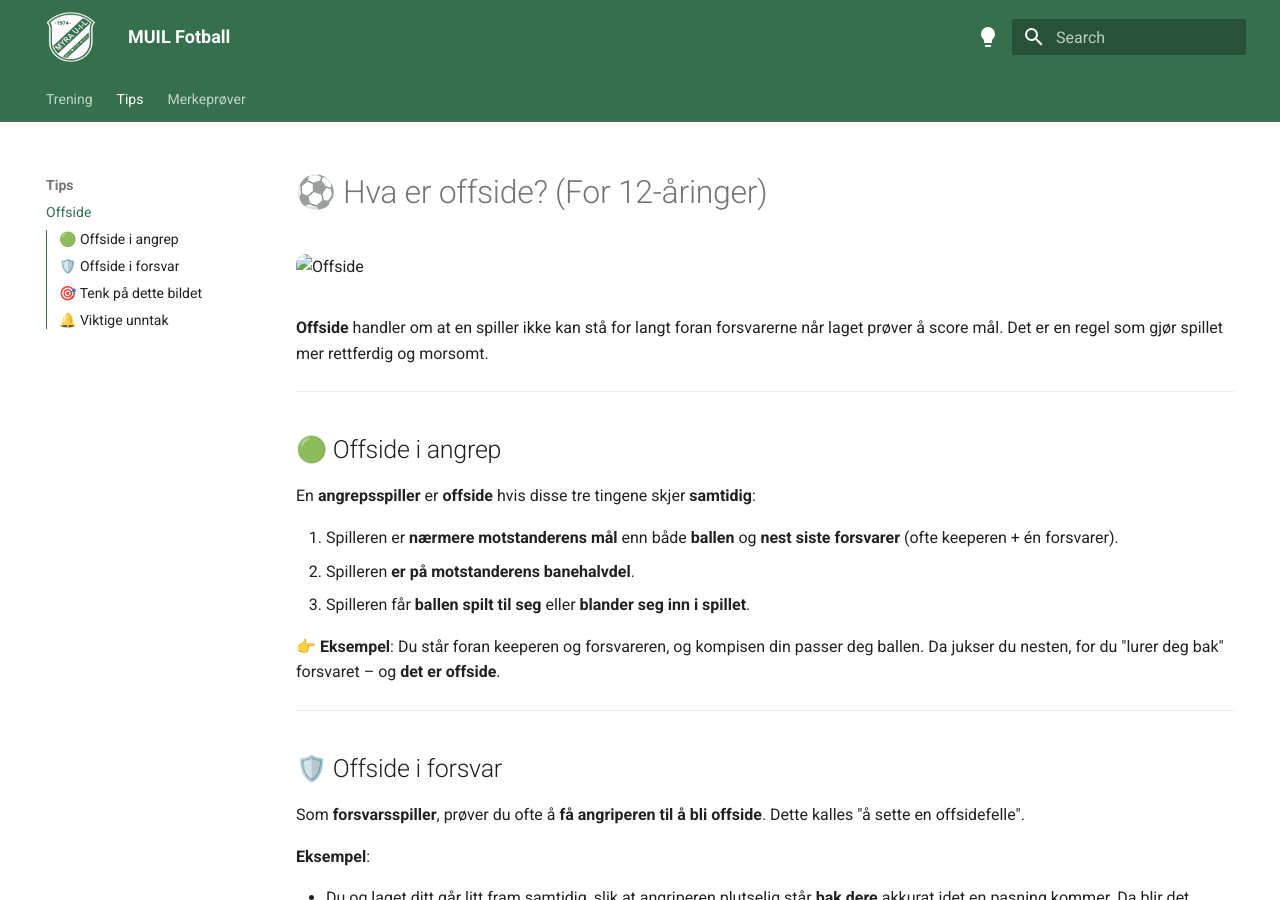
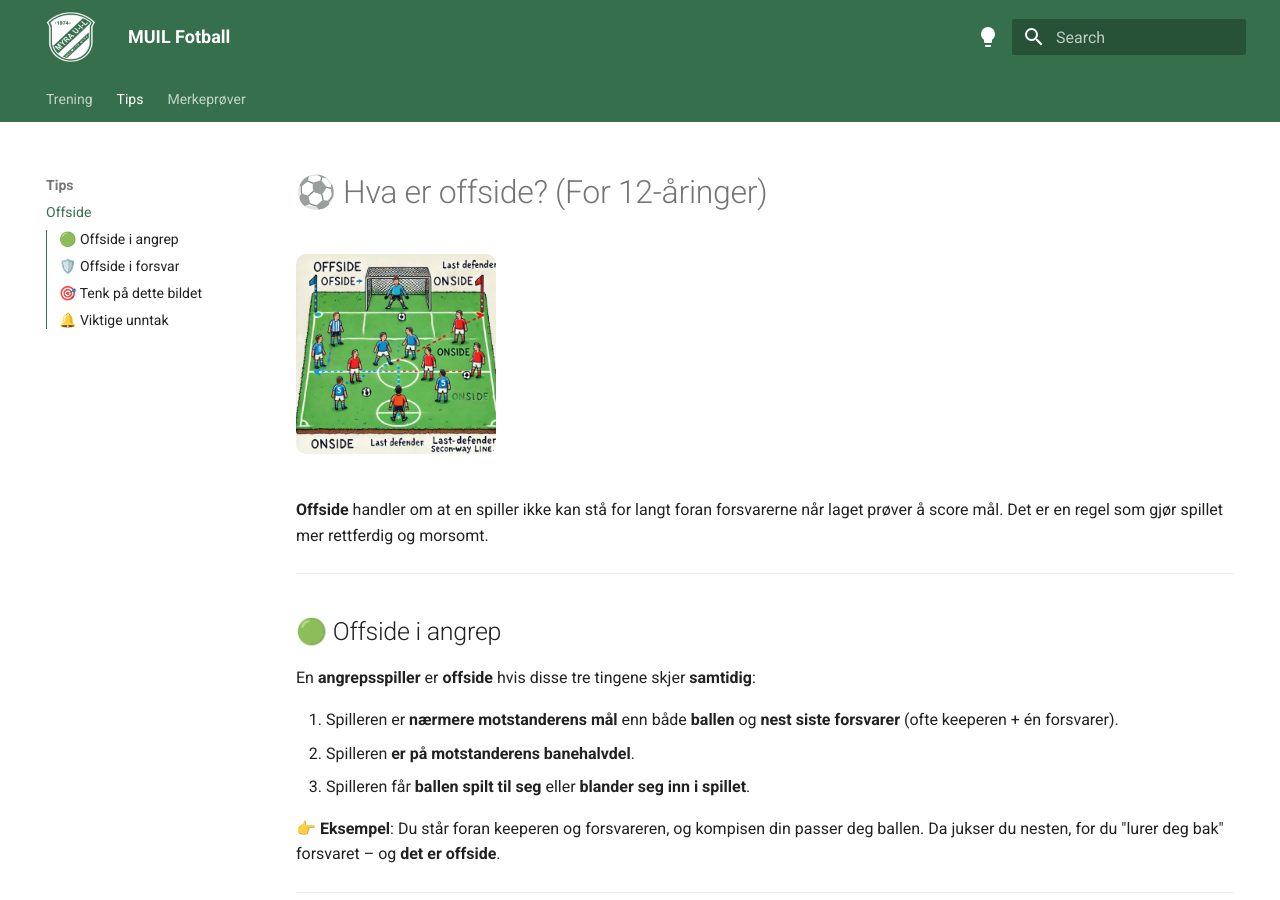
Before and after one commit to lewiuberg/muil-fotball, an MkDocs documentation site: the page built from docs/tips/offside.md, in a window 1280 px wide and 900 px high. Built offline with MkDocs 1.6.1 and Material for MkDocs 9.7.7, drawn with Linux system fonts in a browser that asks for light colours.

Commit message:
Fix image source path and adjust height for offside explanation page

```diff
--- a/docs/tips/offside.md
+++ b/docs/tips/offside.md
@@ -1,6 +1,6 @@
 # ⚽ Hva er offside? (For 12-åringer)
 
-<img src="docs/assets/img/tips/offside-1.png" alt="Offside" style="width: auto; height: 300px; object-fit: cover; border-radius: 10px; margin-bottom: 20px;">
+<img src="https://raw.githubusercontent.com/lewiuberg/muil-fotball/refs/heads/master/docs/assets/img/tips/offside-1.png" alt="Offside" style="width: auto; height: 200px; object-fit: cover; border-radius: 10px; margin-bottom: 20px;">
 
 **Offside** handler om at en spiller ikke kan stå for langt foran forsvarerne når laget prøver å score mål. Det er en regel som gjør spillet mer rettferdig og morsomt.
 
```
